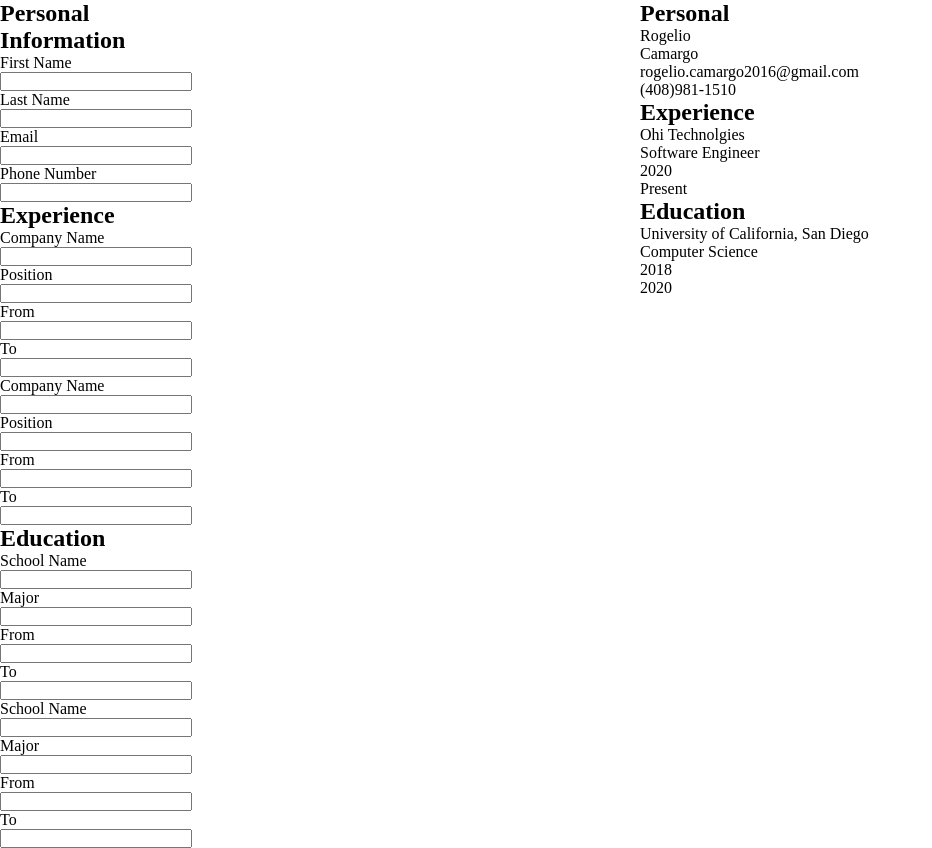
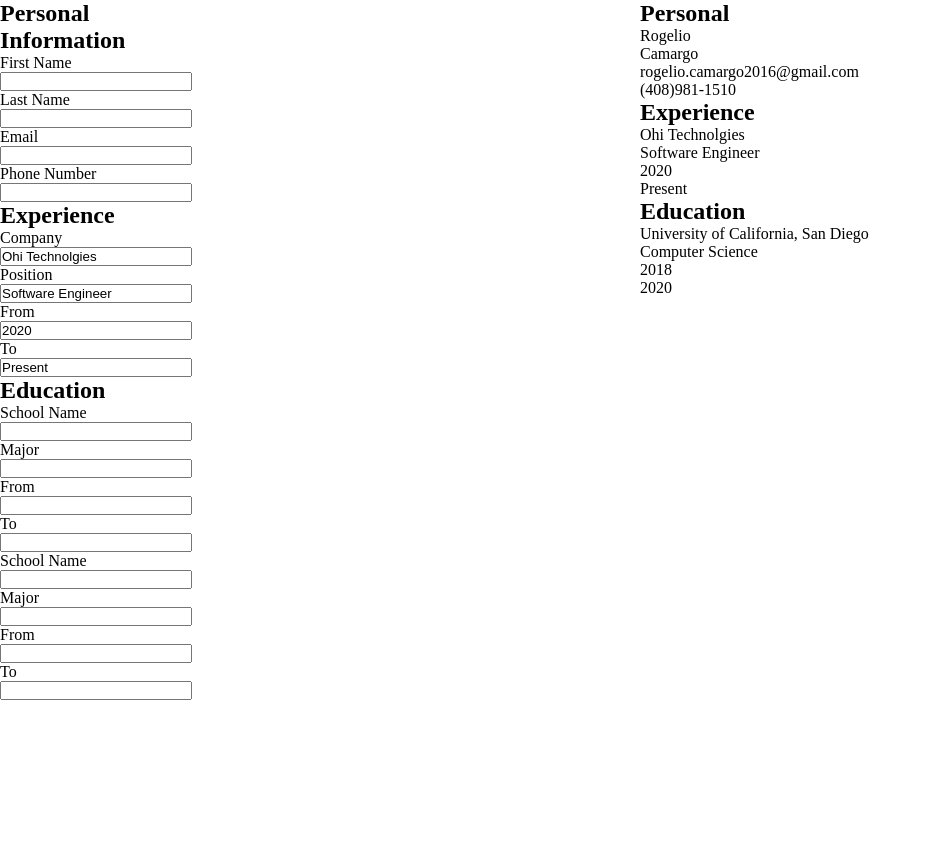
Before and after one commit to RogelioCamargo/cv-builder, a React (Create React App) app: page / in a window 1280 px wide. Shown: the whole page, without its empty margins (0-932 px from the left). After the commit the page ends 800 px from the top, so only its background shows below. Built offline with nearby package versions, Linux system fonts and the light colour scheme.

Commit message:
Pass state into props for experience

```diff
--- a/src/components/Experience.js
+++ b/src/components/Experience.js
@@ -9,11 +9,15 @@ class Experience extends Component {
   }
 
   render() {
+    const { info } = this.props;
     return (
       <div>
         <h2>Experience</h2>
-        <ExperienceItem />
-        <ExperienceItem />
+        <div>
+          {
+            info.map(experience => <ExperienceItem info={experience} />)
+          }
+        </div>
       </div>
     );;
   }
--- a/src/components/ExperienceItem.js
+++ b/src/components/ExperienceItem.js
@@ -7,17 +7,19 @@ class ExperienceList extends Component {
   }
 
   render() {
+    const { company, position, from, to } = this.props.info;
+
     return (
       <div style={{ width: "30%" }}>
         <div style={{ display: "flex", flexDirection: "column" }}>
-          <label>Company Name</label>
-          <input type="text" />
+          <label>Company</label>
+          <input type="text" name="company" value={company}/>
           <label>Position</label>
-          <input type="text" />
+          <input type="text" name="position" value={position} />
           <label>From</label>
-          <input type="text" />
+          <input type="text" name="from" value={from} />
           <label>To</label>
-          <input type="text" />
+          <input type="text" name="to" value={to} />
         </div>
       </div>
     );
```
